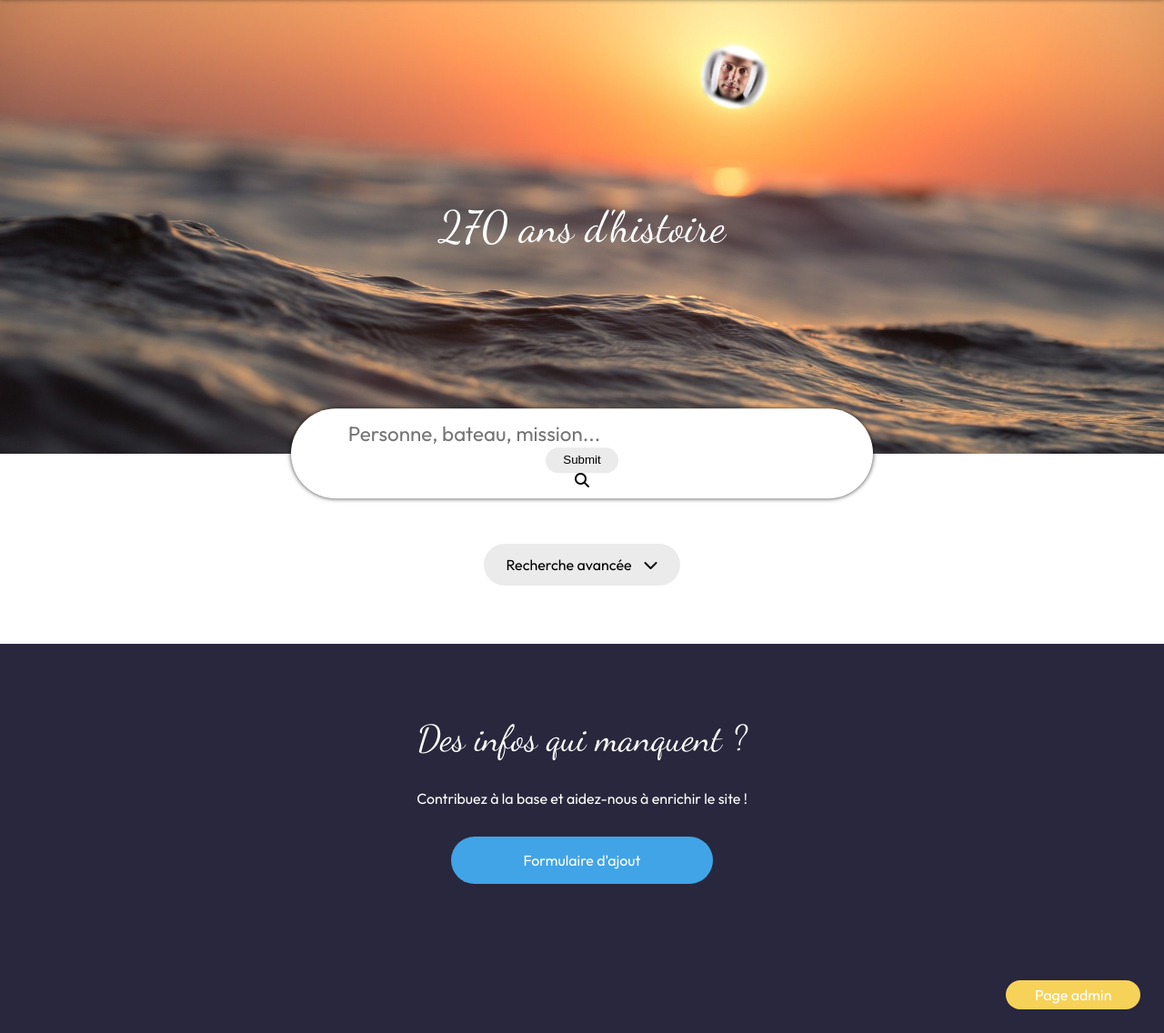
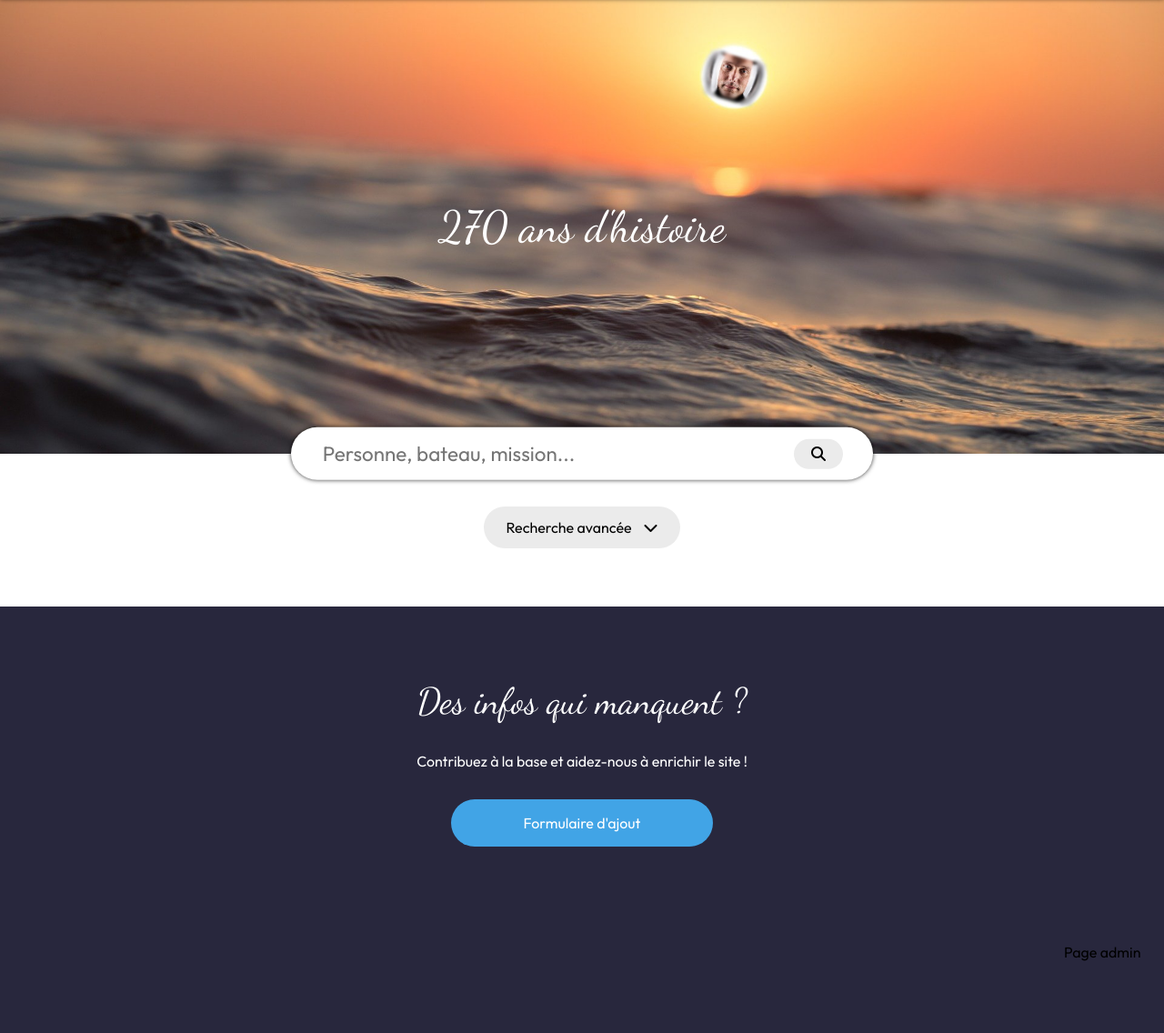
Before and after one commit to xelaco/NuitInfo2021Corrige, a PHP site: page / in a window 1280 px wide. Shown: the part 72-1208 px from the top of the page at 91% size. After the commit the page ends 1129 px from the top, so only its background shows below. Run offline with PHP 8.4, Linux system fonts and the light colour scheme; some libraries are stand-ins or nearby versions.

Commit message:
Réparé

```diff
--- a/css/global_style.css
+++ b/css/global_style.css
@@ -22,6 +22,7 @@ body {
     flex-direction: column;
     min-height: 100vh;
     margin: 0;
+    overflow-x: hidden;
 }
 
 h1,
@@ -94,13 +95,6 @@ footer {
     padding: 1.6rem;
 }
 
-footer a {
-    color: #fff;
-    background-color: var(--colorAccent);
-    padding: 0.4rem 2rem;
-    border-radius: 50px;
-}
-
 .header-links {
     display: flex;
     align-items: center;
@@ -162,6 +156,7 @@ footer a {
 
 .search-box {
     display: flex;
+    flex-direction: row;
     justify-content: space-around;
     align-items: center;
     width: 50%;
@@ -248,3 +243,19 @@ footer a {
     transform: scaleY(1);
     height: auto;
 }
+
+.btn-admin {
+    color: var(--colorBGDark);
+    background-color: var(--colorAccent);
+    padding: 0.4rem 2rem;
+    border-radius: 50px;
+    transition: transform 200ms;
+}
+
+.btn-admin:hover {
+    transform: scale(1.05);
+}
+
+.btn-admin:active {
+    transform: scale(0.95);
+}
--- a/include/header_index.php
+++ b/include/header_index.php
@@ -15,7 +15,8 @@
     <div class="search-section">
         <form class="search-box" method="post" action="recherche.php">
             <input type="text" name="search" id="search" class="search-bar font-default" placeholder="Personne, bateau, mission...">
-            <input type="submit" id="submit-search" class="btn-search clickable"><i class="fas fa-search"></i></button>
+            <label for="submit-search" class="btn-search clickable font-default"><i class="fas fa-search"></i></label>
+            <input type="submit" id="submit-search" class="display-none"></button>
         </form>
         <input type="checkbox" id="search-advanced" class="search-advanced-box display-none">
         <label for="search-advanced" class="label-advanced font-default clickable">Recherche avancée <i class="fas fa-chevron-down"></i></label>
```
